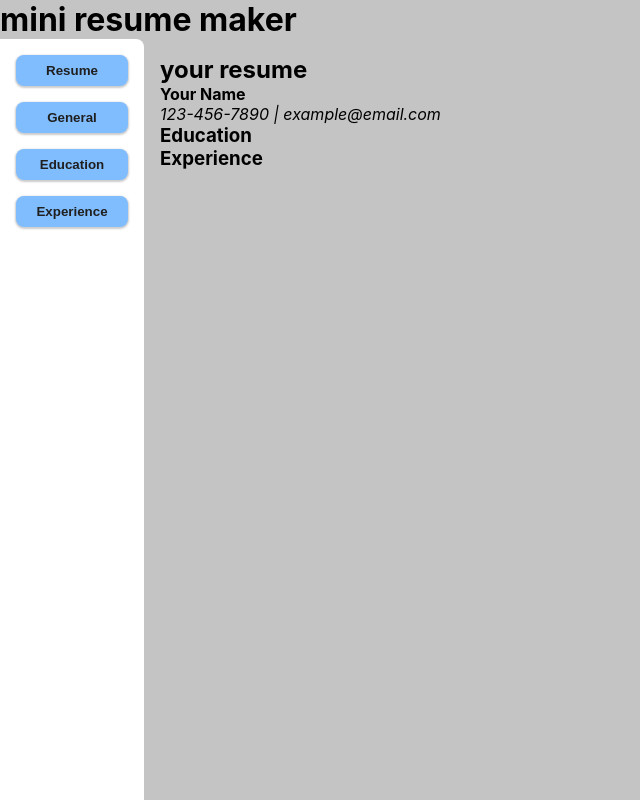
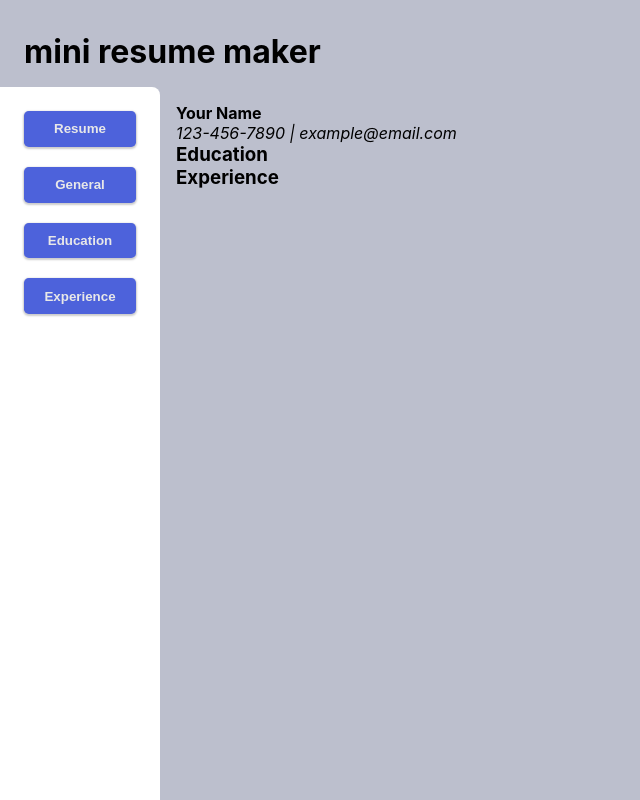
Before and after one commit to allx-g/resume-maker, a React (Vite) app: page / in a window 1280 px wide. Shown: the whole page, without its empty margins (0-640 px from the left). Built offline with nearby package versions, Linux system fonts and the light colour scheme.

Commit message:
Edit button and layout styles

```diff
--- a/src/App.css
+++ b/src/App.css
@@ -6,7 +6,7 @@
 .content-container {
 	flex: 1;
 	display: flex;
-	background: hsl(0, 0%, 77%);
+	background: hsl(229, 15%, 77%);
 }
 
 main {
@@ -16,18 +16,24 @@ main {
 
 main > * {
 	height: 100%;
-	background: hsl(0, 0%, 77%);
+	background: hsl(229, 15%, 77%);
 }
 
 h1 {
-	background: hsl(0, 0%, 77%);
+	background: hsl(229, 15%, 77%);
+	padding: 2rem 1.5rem 1rem;
+}
+
+ul {
+	list-style-type: none;
 }
 
 button {
-	padding: 0.5rem;
+	padding: 0.65rem 0;
+	border-radius: 0.3rem;
 	border: none;
-	background: hsl(211, 100%, 75%);
-	color: rgb(31, 31, 31);
+	background: hsl(231, 66%, 58%);
+	color: rgb(232, 232, 232);
 	font-weight: 700;
 	box-shadow: 0 1px 2px 1px hsla(0, 0%, 0%, 0.204);
 }
@@ -43,20 +49,15 @@ button:hover {
 nav {
 	border-radius: 0 0.5rem 0 0;
 	background: white;
-	padding: 1rem;
+	padding: 1.5rem;
 }
 
 nav ul {
 	display: grid;
-	gap: 1rem;
+	gap: 1.25rem;
 	border-radius: 1rem;
-	list-style-type: none;
 }
 
 nav ul li button {
 	min-width: 7rem;
-	border-radius: 0.5rem;
 }
-
-nav ul li button:hover {
-}
--- a/src/components/Education.jsx
+++ b/src/components/Education.jsx
@@ -62,6 +62,7 @@ function Education({ data, education, setData, index }) {
 			<div className="info-card edit">
 				<p>Enter education details</p>
 				<ul className="inputs-list">
+					<li>
 						<label htmlFor="type">Type of school</label>
 						<input
 							type="text"
@@ -70,6 +71,8 @@ function Education({ data, education, setData, index }) {
 							placeholder="Type of school"
 							id="type"
 						/>
+					</li>
+					<li>
 						<label htmlFor="school">School name</label>
 						<input
 							type="text"
@@ -78,6 +81,8 @@ function Education({ data, education, setData, index }) {
 							placeholder="Name of school"
 							id="school"
 						/>
+					</li>
+					<li>
 						<label htmlFor="start-date">Start date</label>
 						<input
 							type="text"
@@ -86,6 +91,8 @@ function Education({ data, education, setData, index }) {
 							placeholder="Start date at school"
 							id="start-date"
 						/>
+					</li>
+					<li>
 						<label htmlFor="end-date">End date</label>
 						<input
 							type="text"
@@ -94,6 +101,7 @@ function Education({ data, education, setData, index }) {
 							placeholder="End date at school"
 							id="end-date"
 						/>
+					</li>
 				</ul>
 				<button
 					className="confirm-type"
--- a/src/components/ResumeSection.jsx
+++ b/src/components/ResumeSection.jsx
@@ -31,7 +31,6 @@ function ResumeSection({ general, education, experience }) {
 	);
 	return (
 		<section className="resume">
-			<h2>your resume</h2>
 			<div className="created-resume-container">
 				<section className="general-info">
 					<h4>{general.name}</h4>
```
Lines whose indentation alone changed are shown as unchanged.
